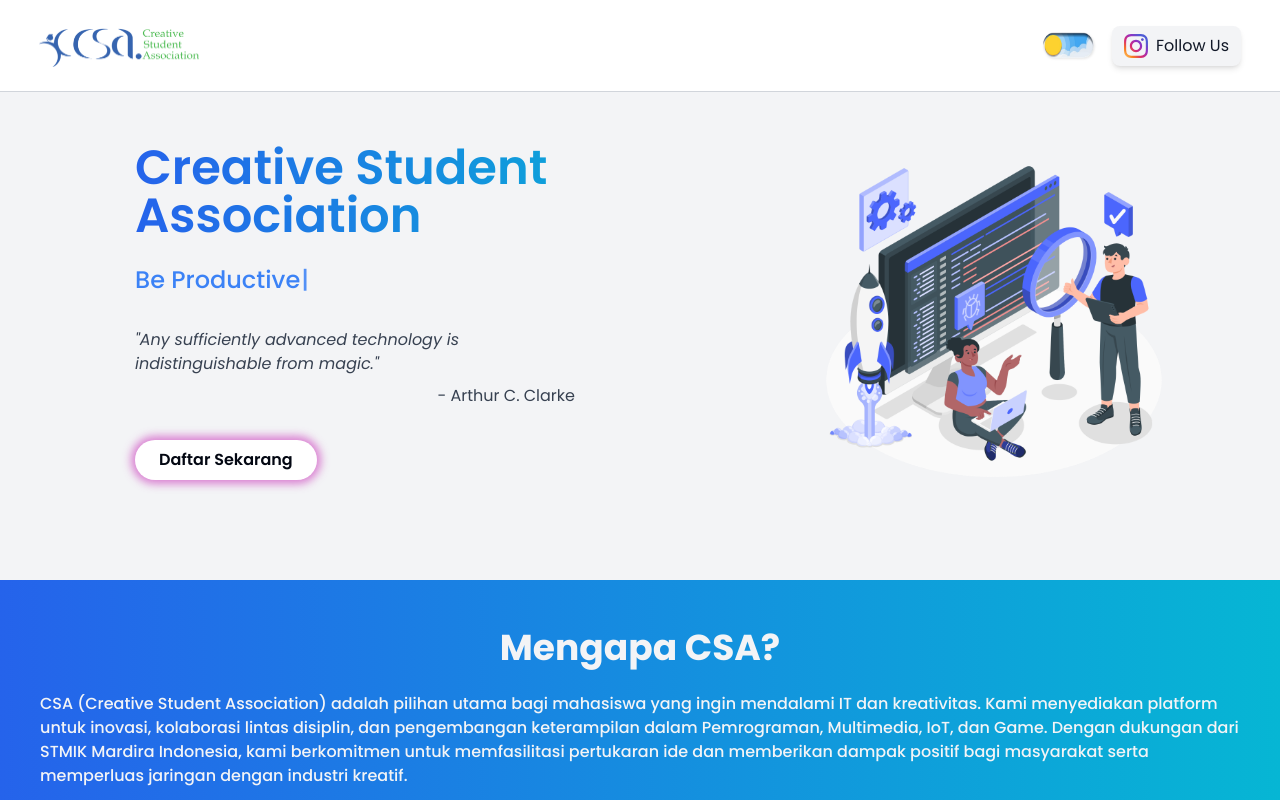
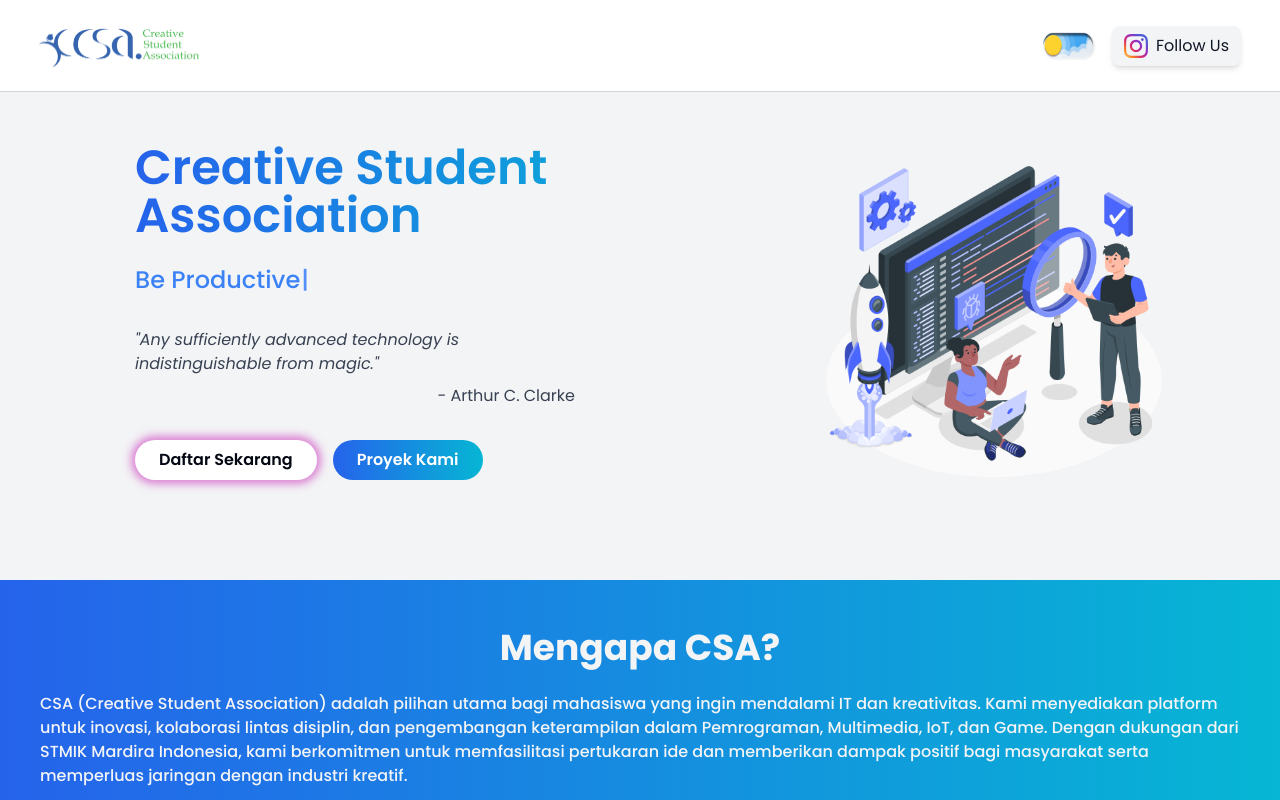
Before and after one commit to TeguhBagasM/csa-stmikmi, a React (Create React App) app: page / in a window 1280 px wide. Shown: the top 800 px of the page. Built offline with nearby package versions, Linux system fonts and the light colour scheme.

Commit message:
adad project

```diff
--- a/src/components/home/Banner.jsx
+++ b/src/components/home/Banner.jsx
@@ -3,11 +3,11 @@ import Image from "../../assets/images/banner.png";
 import Type from "./Type";
 import { generateQuotes } from "../../utils";
 import toast from "react-hot-toast";
-// import { useNavigate } from "react-router-dom";
+import { useNavigate } from "react-router-dom";
 
 const Banner = () => {
   const [quote, setQuote] = useState({ text: "", author: "" });
-  // const navigate = useNavigate();
+  const navigate = useNavigate();
 
   useEffect(() => {
     const quotes = generateQuotes();
@@ -25,9 +25,9 @@ const Banner = () => {
   //   );
   // };
 
-  // const handleProjects = () => {
-  //   navigate("/projects");
-  // };
+  const handleProjects = () => {
+    navigate("/projects");
+  };
 
   return (
     <section className="h-full max-h-[760px] mb-8 xl:mb-24 dark:bg-gray-950">
@@ -61,13 +61,13 @@ const Banner = () => {
               Daftar Sekarang
             </button>
 
-            {/* <button
+            <button
               type="button"
               onClick={handleProjects}
               className="relative flex items-center px-6 py-2 border-1 rounded-full bg-gradient-to-r from-blue-600 to-cyan-500 text-white font-semibold hover:gradient-to-r hover:from-cyan-500 hover:to-blue-600 transition-colors duration-300 focus:outline-none focus:ring-2 focus:ring-blue-300 border-transparent"
             >
               Proyek Kami
-            </button> */}
+            </button>
           </div>
         </div>
 
```
